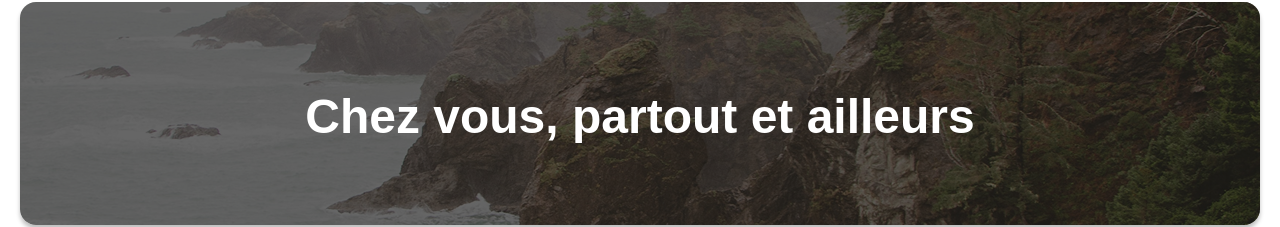
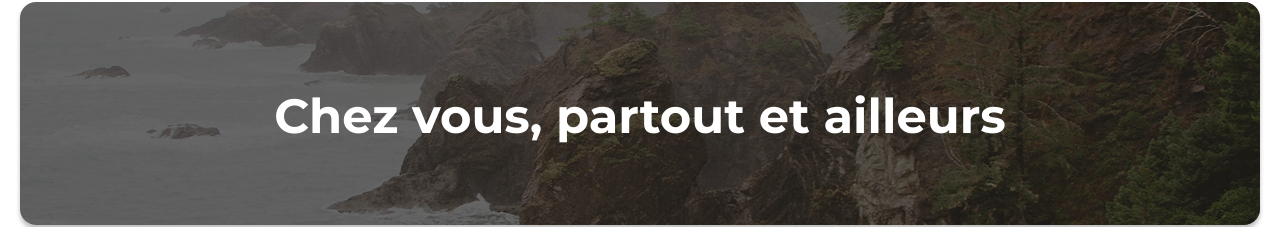
Before and after one commit to Marionpnl/Kasa-React-app, a React (Vite) app: page / in a window 1280 px wide. Shown: the part 151-378 px from the top of the page. Built offline with nearby package versions, Linux system fonts and the light colour scheme.

Commit message:
Création de la page d'erreur

```diff
--- a/index.html
+++ b/index.html
@@ -4,6 +4,9 @@
     <meta charset="UTF-8" />
     <link rel="icon" type="image/svg+xml" href="/vite.svg" />
     <meta name="viewport" content="width=device-width, initial-scale=1.0" />
+    <link rel="preconnect" href="https://fonts.googleapis.com">
+    <link rel="preconnect" href="https://fonts.gstatic.com" crossorigin>
+    <link href="https://fonts.googleapis.com/css2?family=Montserrat:wght@400;500;700&display=swap" rel="stylesheet">
     <title>kasa-react-app</title>
   </head>
   <body>
--- /dev/null
+++ b/src/pages/Error/Error.scss
@@ -0,0 +1,39 @@
+@use '../../style/abstracts/variables';
+@use '../../style/abstracts/mixins';
+
+.error {
+    @include mixins.flexColumn;
+    margin: 110px 0px;
+
+    &__title {
+        font-size: 280px;
+        color: variables.$primary-color;
+        margin: 0px 0px 50px 0px;
+    }
+    &__message {
+        font-size: 36px;
+        color: variables.$primary-color;
+        margin-bottom: 100px;
+    }
+    &__link {
+        font-size: 18px;
+        text-decoration: underline;
+        margin: 20px;
+    }
+
+    @include mixins.mobile-responsive {
+        &__title {
+            font-size: 96px;
+        }
+        &__message {
+            font-size: 18px;
+            text-align: center;
+            span {
+                display: block;
+            }
+        }
+        &__link {
+            font-size: 14px;
+        }
+    }
+}
--- a/src/pages/Error/index.jsx
+++ b/src/pages/Error/index.jsx
@@ -1,8 +1,12 @@
+import { Link } from "react-router-dom"
+import './Error.scss'
+
 function Error() {
     return(
         <div className="error">
-            <h1>404</h1>
-            <p>Oups! La page que vous demandez n'existe pas.</p>
+            <h1 className="error__title">404</h1>
+            <p className="error__message">Oups! La page que <span>vous demandez n'existe pas.</span></p>
+            <Link to="/" className="error__link">Retourner sur la page d'accueil</Link>
         </div>
     )
 }
--- a/src/style/base/base.scss
+++ b/src/style/base/base.scss
@@ -14,7 +14,7 @@
 body{
     margin: 0px;
     font-family: variables.$main-font-family;
-}
+    }
 
 a {
     text-decoration: none;
```
